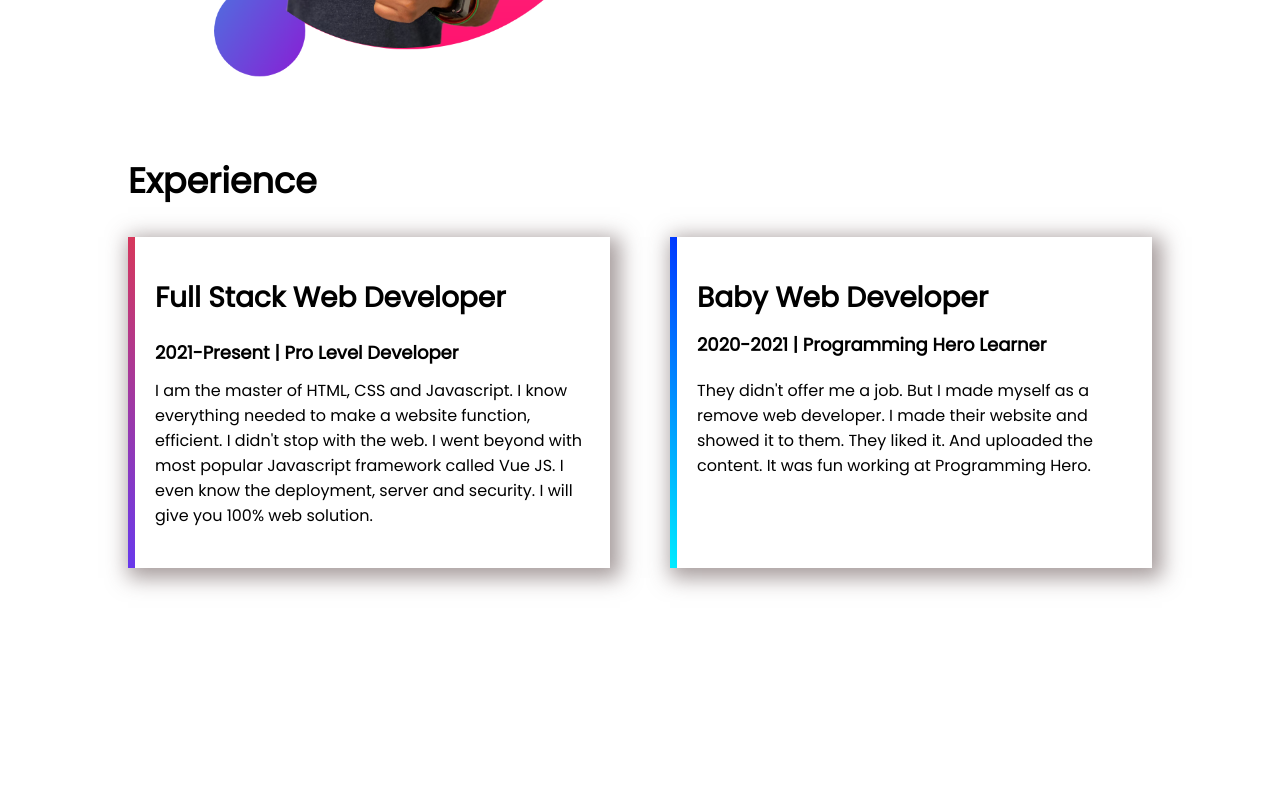
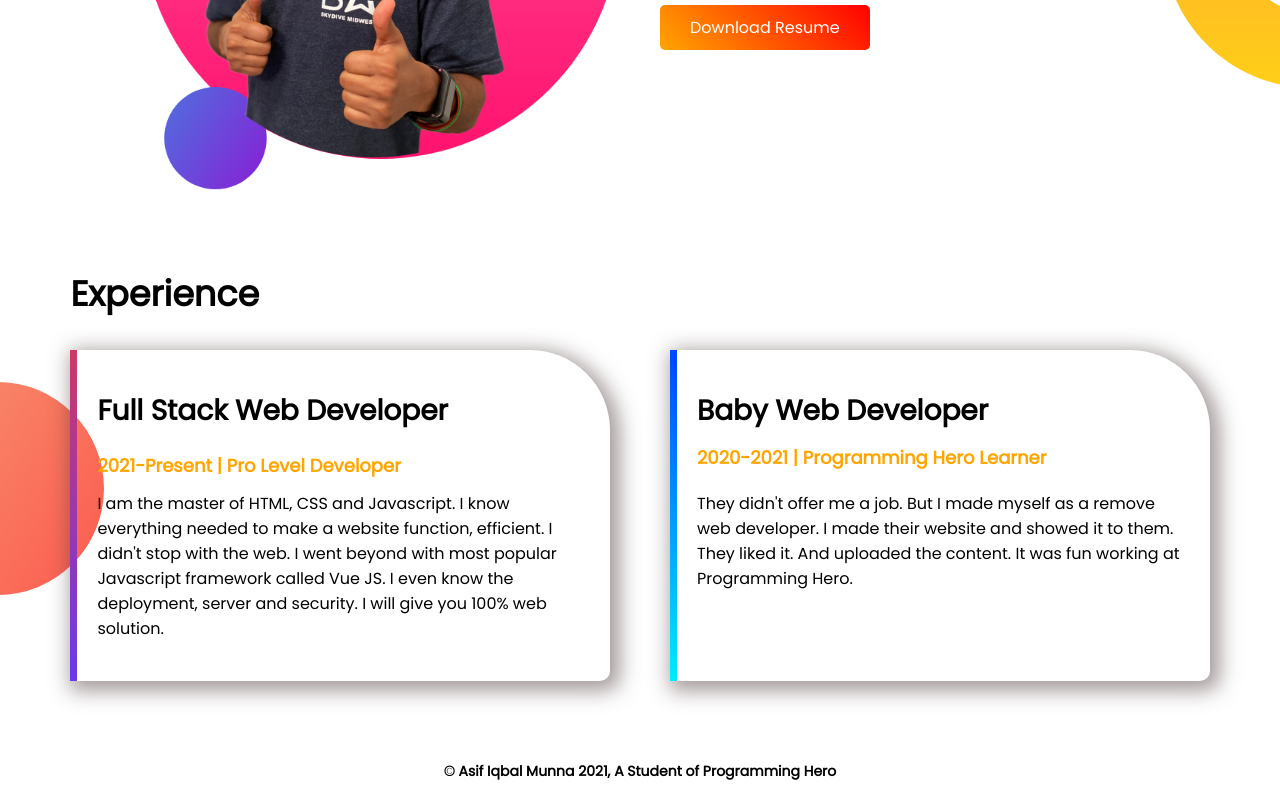
Before and after one commit to asif-iqbal-munna/developer-portfolio, a plain HTML site: page index.html in a window 1280 px wide. Shown: the part 962-1754 px from the top of the page. Before the commit the page ends 1610 px from the top, so only its background shows below. Drawn offline with Linux system fonts and the light colour scheme.

Commit message:
Developer portfolio project is completed

```diff
--- a/index.html
+++ b/index.html
@@ -51,7 +51,7 @@
         <div class="row">
             <div class="half-width card card-1">
                 <h2>Full Stack Web Developer</h2>
-                <h6 class="mt">2021-Present | Pro Level Developer</h6>
+                <h6 class="mt orange-text-color">2021-Present | Pro Level Developer</h6>
                 <p class="mt-sm">I am the master of HTML, CSS and Javascript. I know everything needed to make a website
                     function,
                     efficient. I didn't
@@ -62,7 +62,7 @@
             </div>
             <div class="half-width card card-2">
                 <h2>Baby Web Developer</h2>
-                <h6 class="mt-sm">2020-2021 | Programming Hero Learner</h6>
+                <h6 class="mt-sm orange-text-color">2020-2021 | Programming Hero Learner</h6>
                 <p class="mt">They didn't offer me a job. But I made myself as a remove web developer. I made their
                     website and
                     showed
@@ -71,6 +71,10 @@
             </div>
         </div>
     </section>
+
+    <footer>
+        <p>&copy; Asif Iqbal Munna 2021, A Student of Programming Hero</p>
+    </footer>
 </body>
 
 </html>
--- a/style.css
+++ b/style.css
@@ -29,13 +29,19 @@ h6  {
 }
 
 section {
-    padding: 0 10%;
+    padding: 0 5.5%;
     margin-bottom: 50px;
 }
 .row {
     display: flex;
     align-items: center;
 
+}
+.mt {
+    margin-top: 20px;
+}
+.mt-sm {
+    margin-top: 12px;
 }
 .half-width {
     width: 50%;
@@ -62,11 +68,10 @@ section {
     background-position: right;
 }
 
-.mt {
-    margin-top: 20px;
-}
-.mt-sm {
-    margin-top: 12px;
+.experience-section {
+    background-image: url(images/exp-bg.png);
+    background-repeat: no-repeat;
+    background-position: left;
 }
 
 .card {
@@ -74,6 +79,8 @@ section {
     margin: 30px;
     padding: 40px 20px;
     box-shadow: 5px 5px 20px 5px rgba(78, 57, 57, 0.5);
+    border-top-right-radius: 80px;
+    border-bottom-right-radius: 10px;
 }
 
 .card-1 {
@@ -88,3 +95,10 @@ section {
     border-image-slice: 9;
     margin-right: 0;
 }
+
+footer p {
+    text-align: center;
+    font-size: 14px;
+    font-weight: bolder;
+    margin-bottom: 10px;
+}
```
